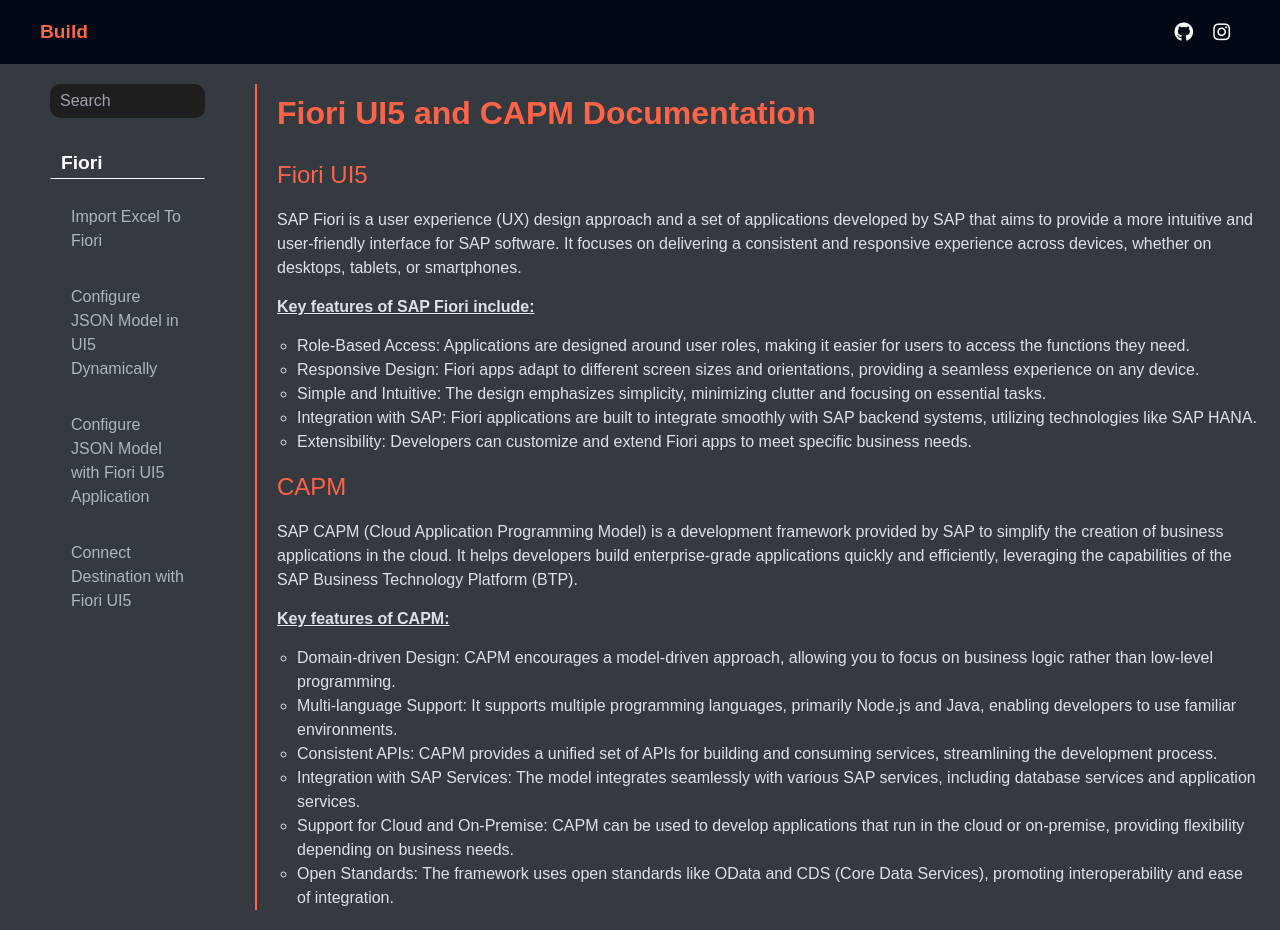
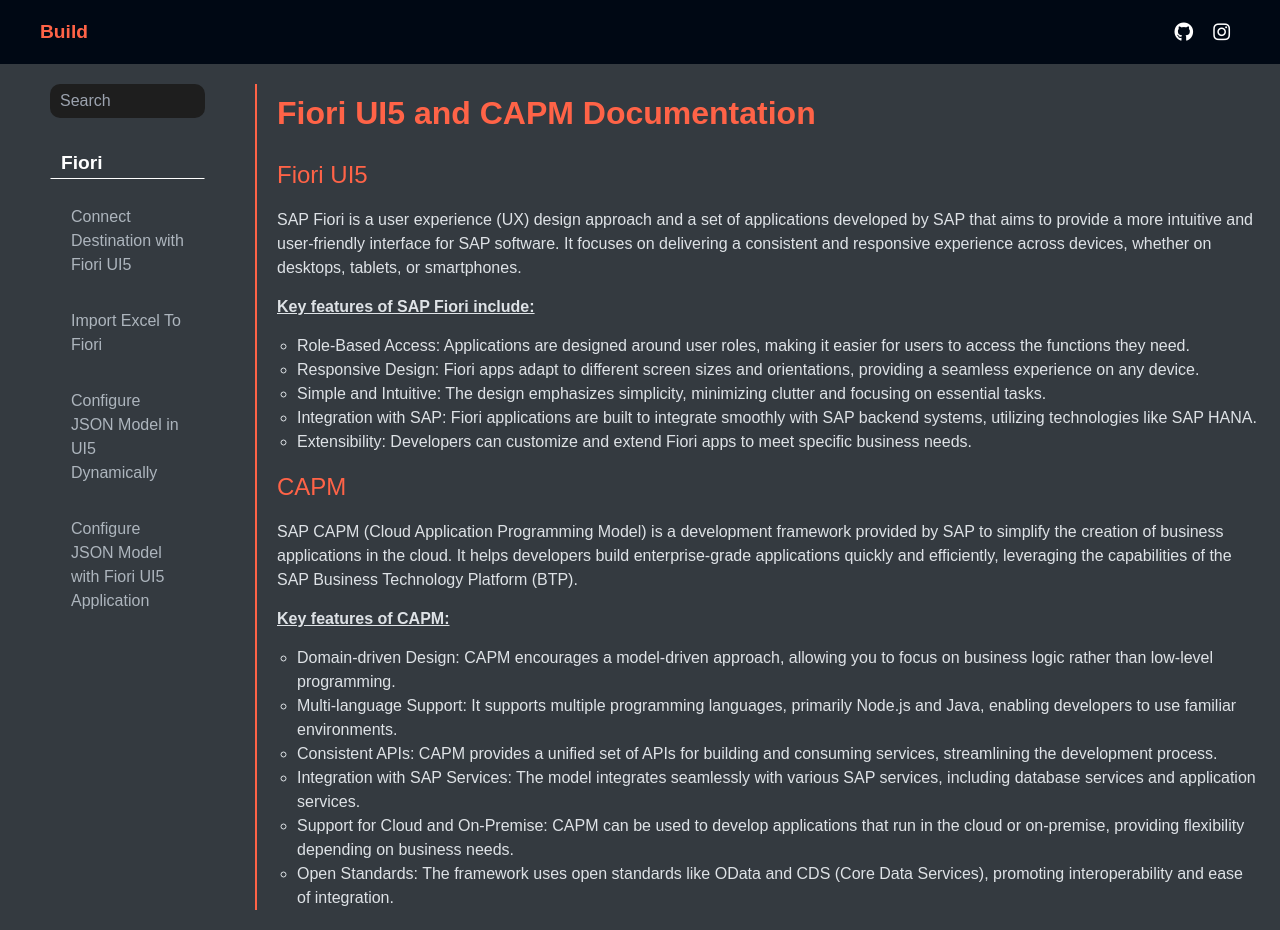
Before and after one commit to Himanshu212223/SAP-Blogs, a Next.js app: page / in a window 1280 px wide. Built offline with nearby package versions, Linux system fonts and the light colour scheme.

Commit message:
modified resource content list

```diff
--- a/src/Resources/contentList.js
+++ b/src/Resources/contentList.js
@@ -1,4 +1,8 @@
 export const fiori = [
+    {
+        title : "Connect Destination with Fiori UI5",
+        link : '/Blogs/ConnectDestinationWithFiori'
+    },
     {
         title : "Import Excel To Fiori",
         link : '/Blogs/ImportExcelToFiori'
@@ -10,9 +14,5 @@
     {
         title : "Configure JSON Model with Fiori UI5 Application",
         link : '/Blogs/ConnectToJsonModel'
-    },
-    {
-        title : "Connect Destination with Fiori UI5",
-        link : '/Blogs/ConnectDestinationWithFiori'
     }
 ] ;
```
